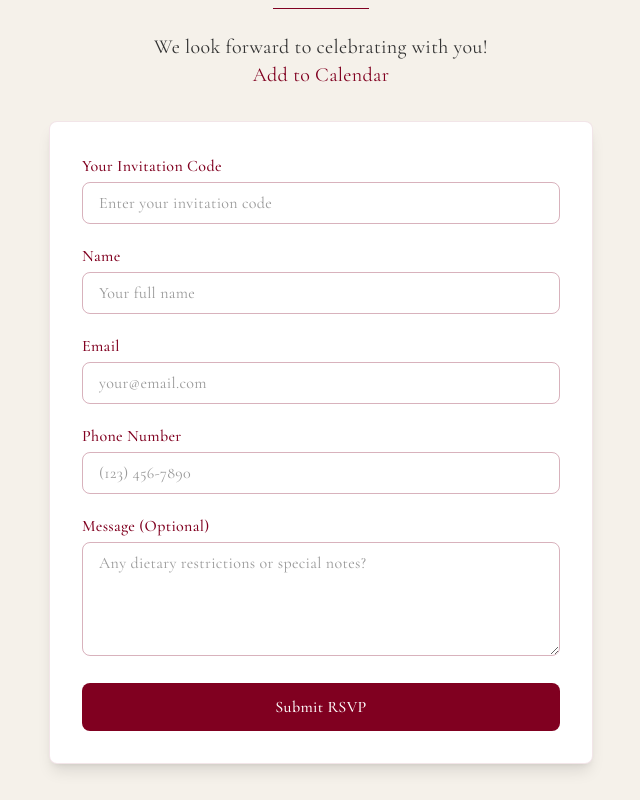
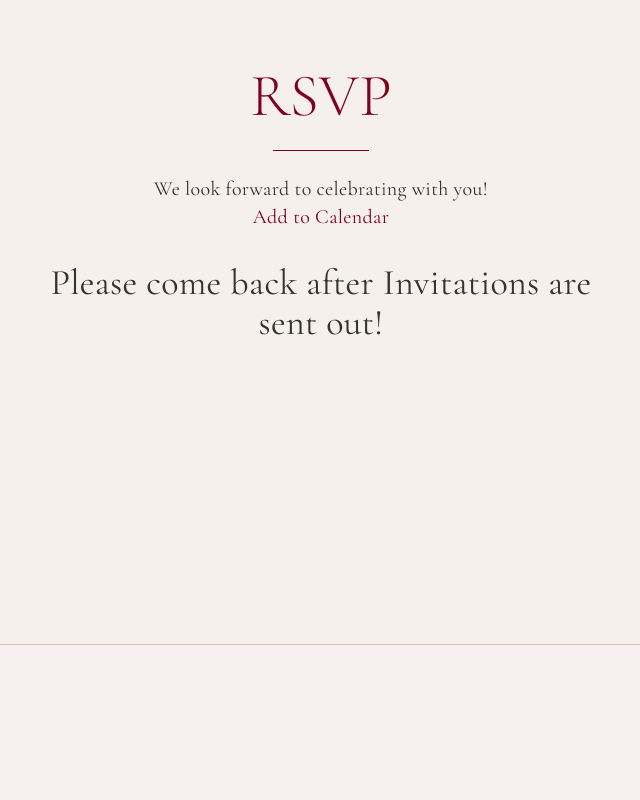
Before and after one commit to aiden-a23/wedding, a Next.js app: page / in a window 1280 px wide. Shown: the part 2160-2960 px from the top of the page, without its empty margins (319-959 px from the left). Built offline with nearby package versions, Linux system fonts and the light colour scheme; no server answers.

Commit message:
Remove rsvp form

```diff
--- a/app/rsvp.tsx
+++ b/app/rsvp.tsx
@@ -49,8 +49,9 @@ export default function RSVP() {
         <h1 className="text-5xl md:text-6xl font-light mb-2 text-[#800020]">RSVP</h1>
         <div className="w-24 h-[1px] bg-[#800020] mx-auto my-6"></div>
         <p className="text-lg md:text-xl mb-8">We look forward to celebrating with you!<br /><a href="https://calendar.app.google/QR3ugLcfNNPKj7b87" className="text-[#800020] hover:underline">Add to Calendar</a></p>
+        <p className="text-3xl md:text-4xl mb-8">Please come back after Invitations are sent out!</p>
 
-        <div className="bg-white rounded-lg shadow-lg p-6 md:p-8 border border-[#800020]/10">
+        {/* <div className="bg-white rounded-lg shadow-lg p-6 md:p-8 border border-[#800020]/10">
           <form onSubmit={handleSubmit} className="space-y-5">
             <div>
               <label htmlFor="inviteCode" className="block text-left font-medium mb-1 text-[#800020]">
@@ -167,7 +168,7 @@ export default function RSVP() {
               Submit RSVP
             </button>
           </form>
-        </div>
+        </div> */}
       </motion.div>
     </section>
   );
```
